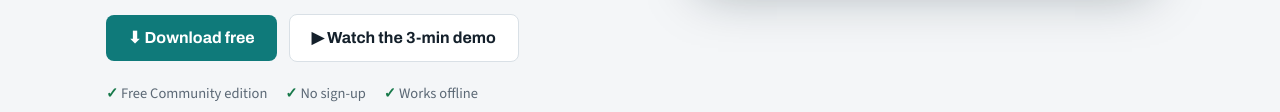
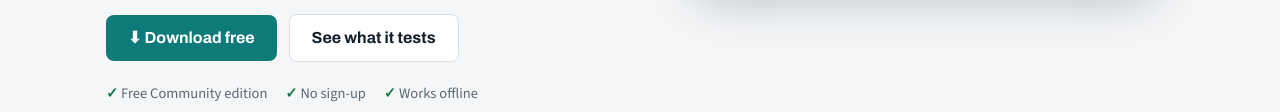
Before and after one commit to Vamshikrishnark/attms, a plain HTML site: page index.html in a window 1280 px wide. Shown: the part 568-680 px from the top of the page. Drawn offline with nearby package versions, Linux system fonts and the light colour scheme.

Commit message:
Drop the old demo video until a new ATTMS one is recorded

```diff
--- a/index.html
+++ b/index.html
@@ -155,7 +155,7 @@ footer { border-top: 1px solid var(--line); padding: 22px 0 40px; font-size: 13.
       <p class="lede">ATTMS is a <b>test automation and test management tool for testers</b>. Record or type your test steps, run them on <b>websites, desktop apps, SAP, APIs and databases</b>, and get a report with screenshots, all from one place on your own PC.</p>
       <div class="cta">
         <a class="btn primary" href="https://github.com/Vamshikrishnark/attms/releases/latest">⬇ Download free</a>
-        <a class="btn ghost" href="https://github.com/Vamshikrishnark/attms/releases/latest">▶ Watch the 3-min demo</a>
+        <a class="btn ghost" href="#what">See what it tests</a>
       </div>
       <div class="facts"><span>Free Community edition</span><span>No sign-up</span><span>Works offline</span><span>No cloud, your data stays local</span></div>
     </div>
```
Also changed, not shown: 2 other files.
